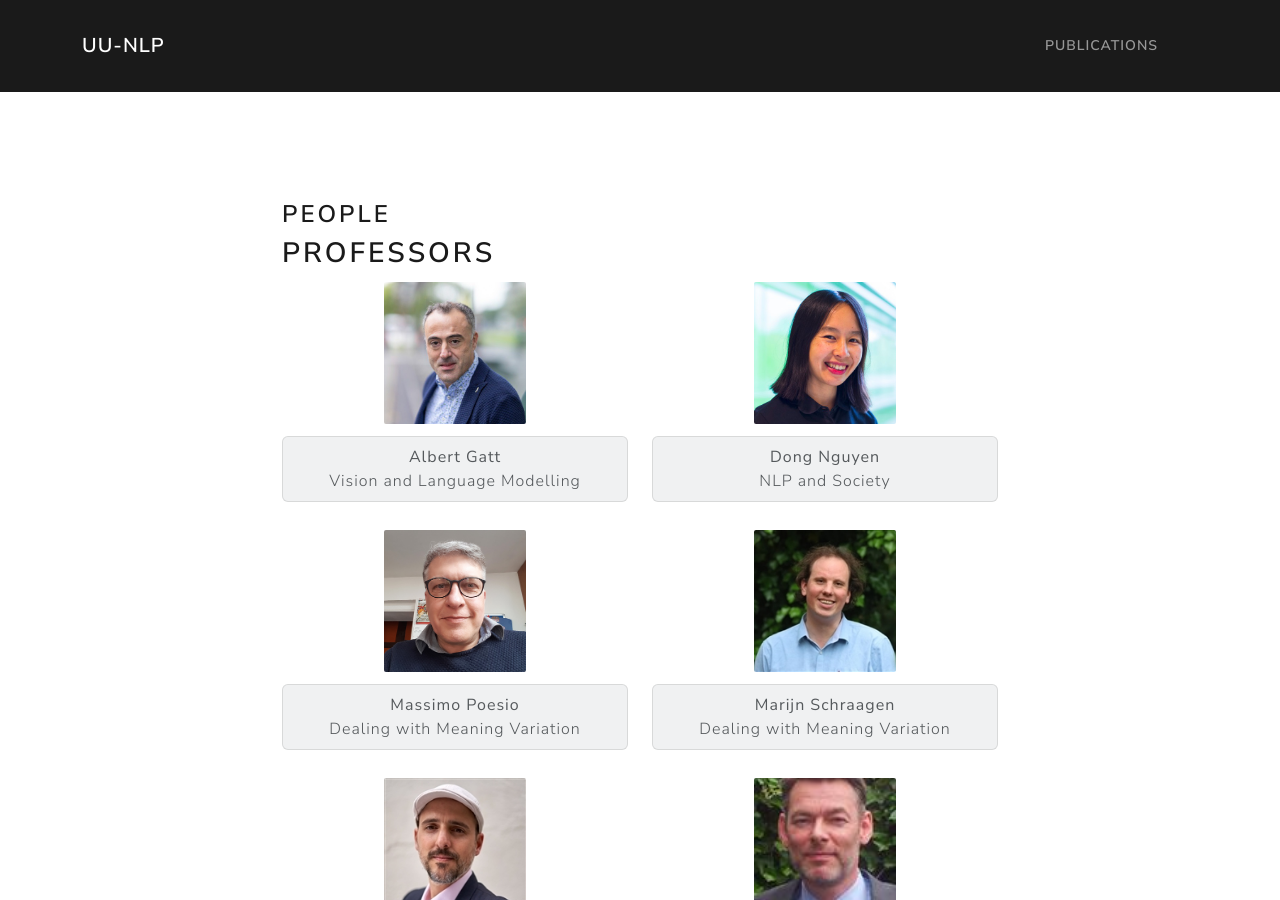
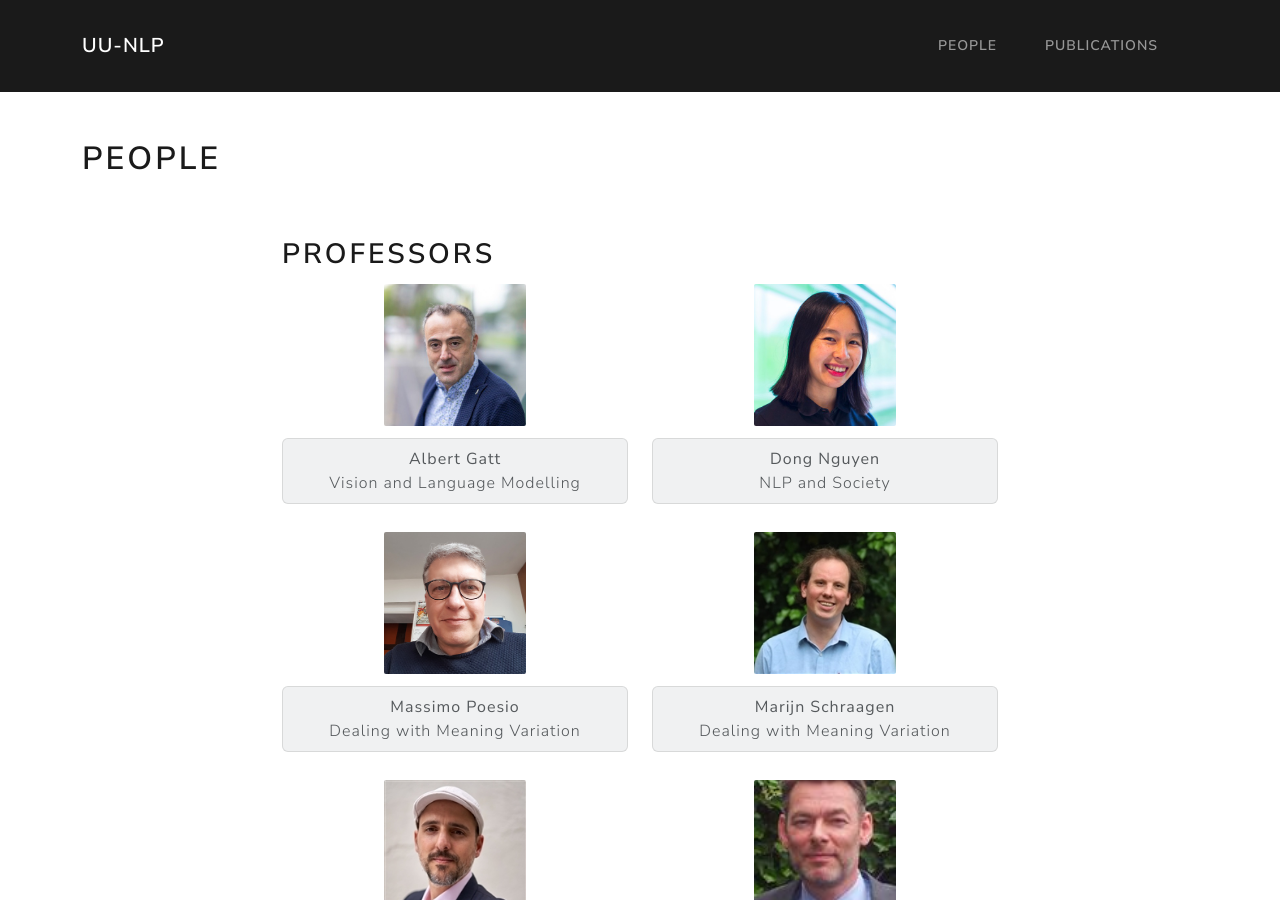
Before and after one commit to thaoanhdang/uu-nlp.github.io, a Jekyll site: the page built from people.md, in a window 1280 px wide and 900 px high. Built offline with Jekyll 4.4.1, drawn with Linux system fonts in a browser that asks for light colours.

Commit message:
Update people.md

```diff
--- a/people.md
+++ b/people.md
@@ -1,11 +1,10 @@
 ---
 layout: page
-title: ""
+title: People
 permalink: /people/
 ---
 
 <div class="container" style="margin-top: 60px; margin-bottom: 60px; padding-left: 200px; padding-right: 200px;">
-  <h3>People</h3>
 
   <h2>Professors</h2>
   <div class="row text-center">
```
